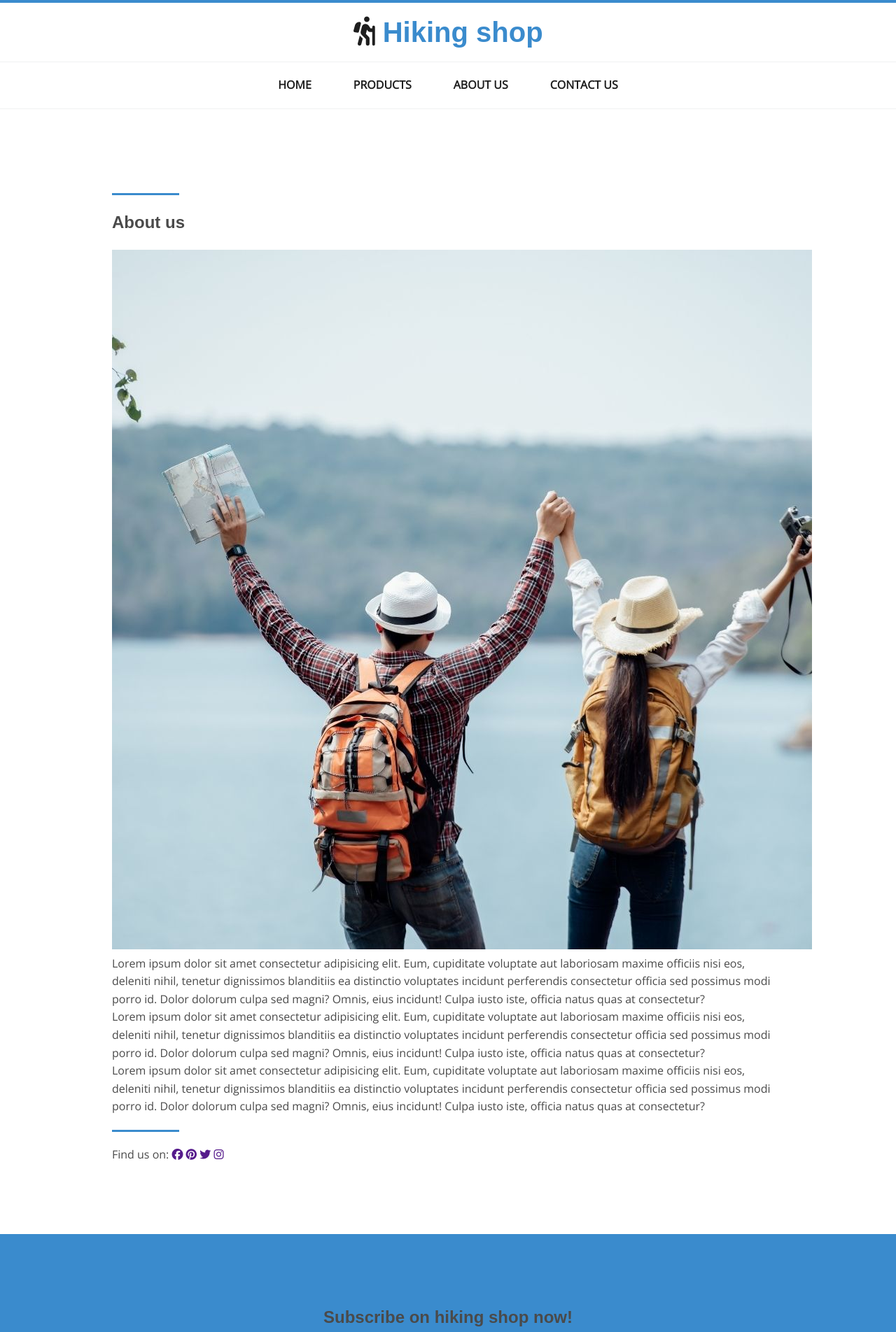
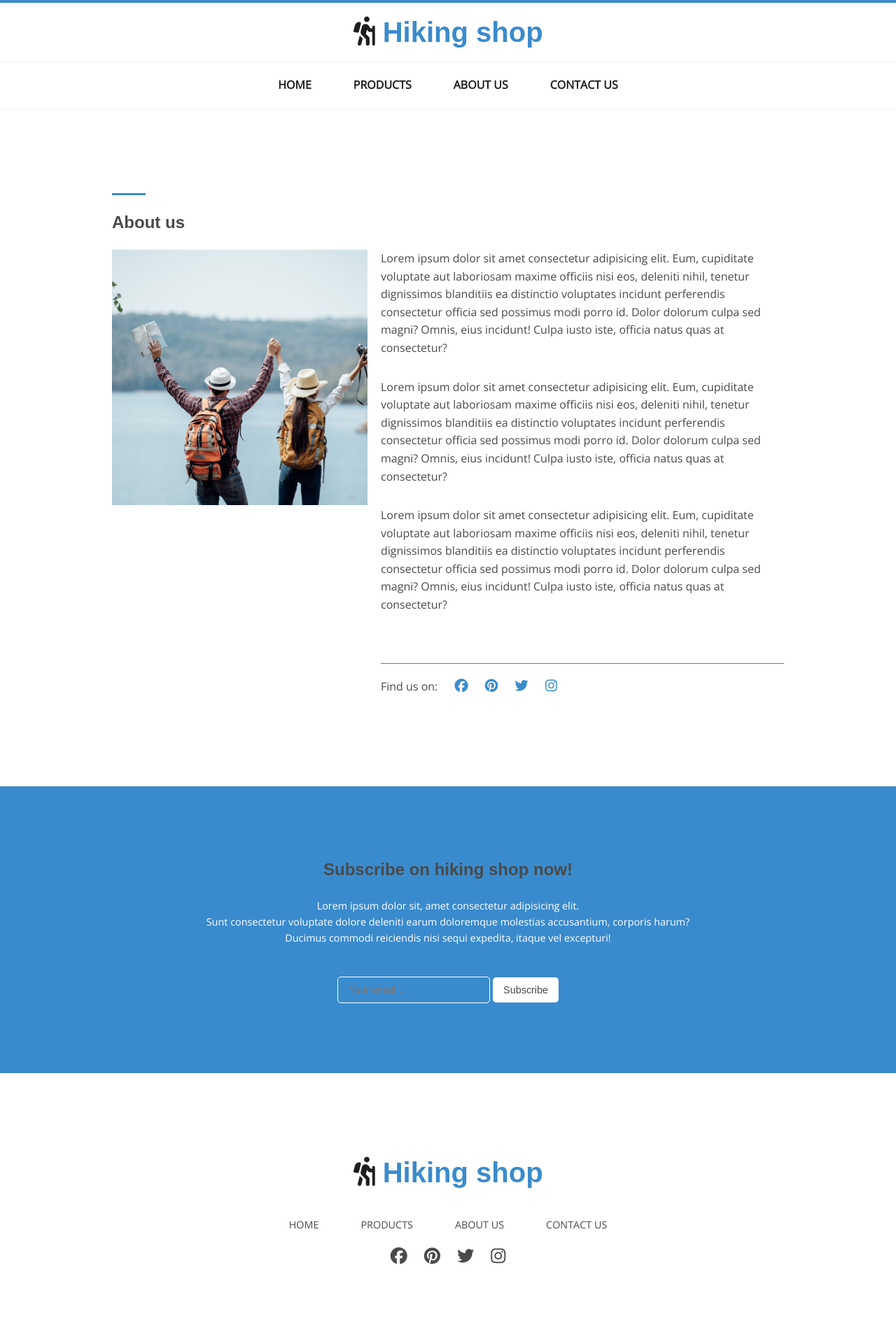
Before and after one commit to AlPaunovic/hikingAssignment, a PHP site: page /about.php in a window 1280 px wide. Shown: the top 1904 px of the page at 70% size. Run offline with PHP 8.4, Linux system fonts and the light colour scheme; some libraries are stand-ins or nearby versions; some web fonts are replaced.

Commit message:
about.php i css za about

```diff
--- a/about.php
+++ b/about.php
@@ -13,7 +13,9 @@
             <p>Lorem ipsum dolor sit amet consectetur adipisicing elit. Eum, cupiditate voluptate aut laboriosam maxime officiis nisi eos, deleniti nihil, tenetur dignissimos blanditiis ea distinctio voluptates incidunt perferendis consectetur officia sed possimus modi porro id. Dolor dolorum culpa sed magni? Omnis, eius incidunt! Culpa iusto iste, officia natus quas at consectetur?</p>
             <p>Lorem ipsum dolor sit amet consectetur adipisicing elit. Eum, cupiditate voluptate aut laboriosam maxime officiis nisi eos, deleniti nihil, tenetur dignissimos blanditiis ea distinctio voluptates incidunt perferendis consectetur officia sed possimus modi porro id. Dolor dolorum culpa sed magni? Omnis, eius incidunt! Culpa iusto iste, officia natus quas at consectetur?</p>
             <p>Lorem ipsum dolor sit amet consectetur adipisicing elit. Eum, cupiditate voluptate aut laboriosam maxime officiis nisi eos, deleniti nihil, tenetur dignissimos blanditiis ea distinctio voluptates incidunt perferendis consectetur officia sed possimus modi porro id. Dolor dolorum culpa sed magni? Omnis, eius incidunt! Culpa iusto iste, officia natus quas at consectetur?</p>
-            <hr><p>Find us on:
+            <hr class="hr">
+
+            <p>Find us on:
 
                 <a href=""><i class="fab fa-facebook"></i></a>
                 <a href=""><i class="fab fa-pinterest"></i></a>
--- a/css/style.css
+++ b/css/style.css
@@ -184,14 +184,51 @@ about
     border: none;
     background: var(--primary);
     height: 3px;
-    width: 10%;
+    width: 5%;
     margin: 20px 0;
 }
 .about h2 {
     margin: 20px 0;
 }
+.about .row img {
+    width: 100%;
+}
+.about .row {
+    display: flex;
+    justify-content: space-between;
+    flex-wrap: wrap;
+}
+.about article:first-child {
+    flex: 0 0 38%;
+}
+.about article:last-child {
+    flex: 0 0 60%;
+    display: flex;
+    flex-direction: column;
+    justify-content: center;
+}
+.about article:last-child p {
+    padding-bottom: 30px;
+}
+.about .hr {
+    background-color: var(--gray);
+    border: none;
+    height: 1px;
+    width: 100%;
+    margin: 40px 0 20px 0;
+}
+.about i {
+    color: var(--primary);
+    font-size: 1.2rem;
+}
+.about i:hover {
+    transform: rotate(45deg);
+    transition: 0.5s;
+}
+.about a {
+   padding-left: 20px;
 
-
+}
 /**************
 
 ***************/
```
